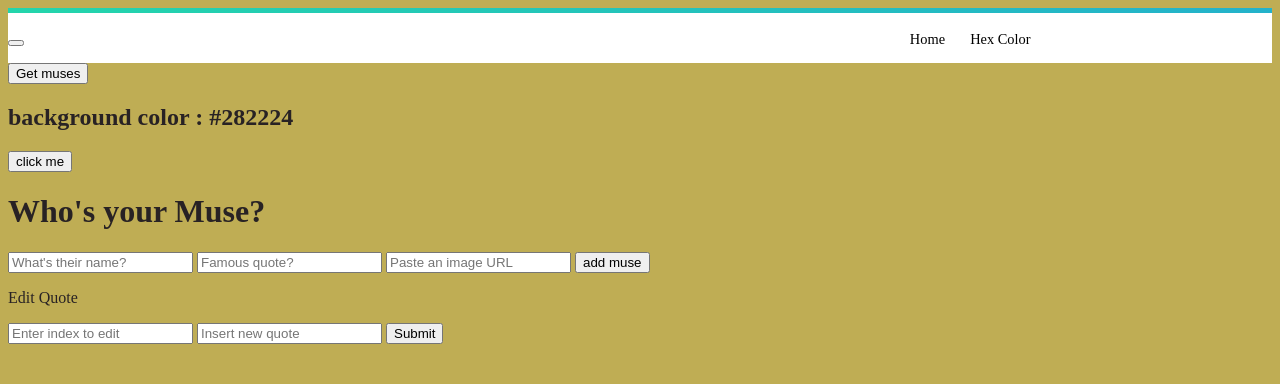
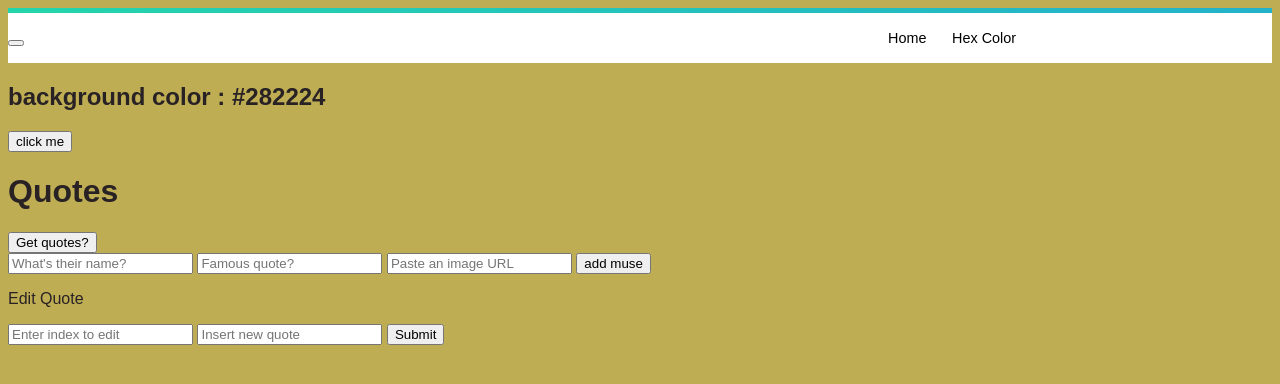
Before and after one commit to raromacias/get-your-muse-on, a website: page client/hex.html in a window 1280 px wide. Both pictures are taken after a click on the button 16 px from the left and 43 px from the top of the page. Drawn offline with nearby package versions, Linux system fonts and the light colour scheme.

Commit message:
moving things around

```diff
--- a/client/hex.html
+++ b/client/hex.html
@@ -24,7 +24,6 @@
          </nav>
          </div>
 
-    <button id="getMuses">Get muses</button>
  <main>
         <div class="container">
             <h2>background color : <span class="newColor">#282224</span></h2>
@@ -35,7 +34,7 @@
 
 
     <header>
-        <h1>Who's your Muse?</h1>
+        <h1>Quotes</h1> <button id="getMuses">Get quotes?</button>
     </header>
     <main>
     <form>
--- a/client/styles.css
+++ b/client/styles.css
@@ -26,6 +26,7 @@
 body {
     color: #282224;
     background-color: #BFAD54;
+    font-family: "Goudy Bookletter 1911", sans-serif;
 
 
 }
@@ -89,9 +90,14 @@ h4{
     overflow: hidden;
     transition: var(--transition);
   }
+  .hex-links{
+    height:0;
+    overflow: hidden;
+    transition: var(--transition);
+  }
   .show-links{
-    height: 1.06rem;
+    height: 1.16rem;
   }
   .show-hexLinks{
-    height: 1.06rem
+    height: 1.16rem
   }
```
Also changed, not shown: client/index.html (+3 -8 lines).
